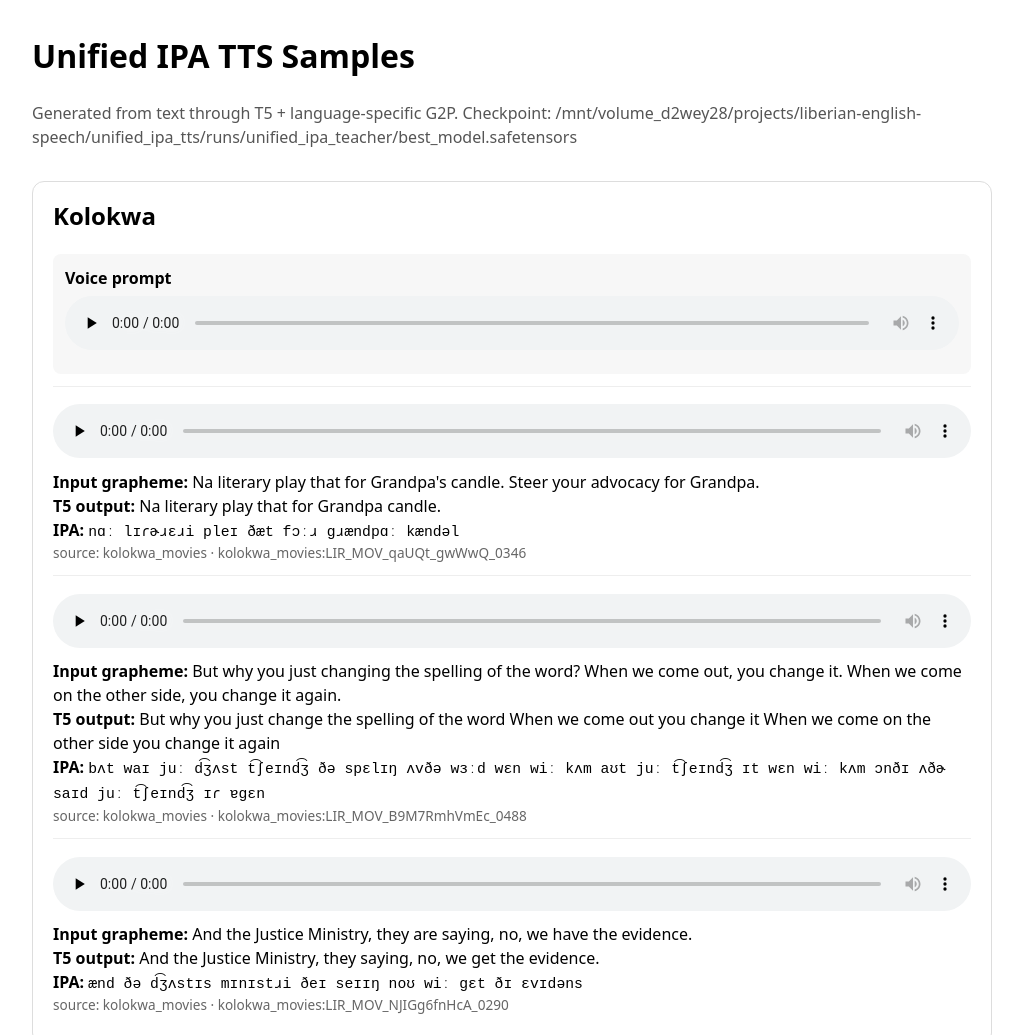
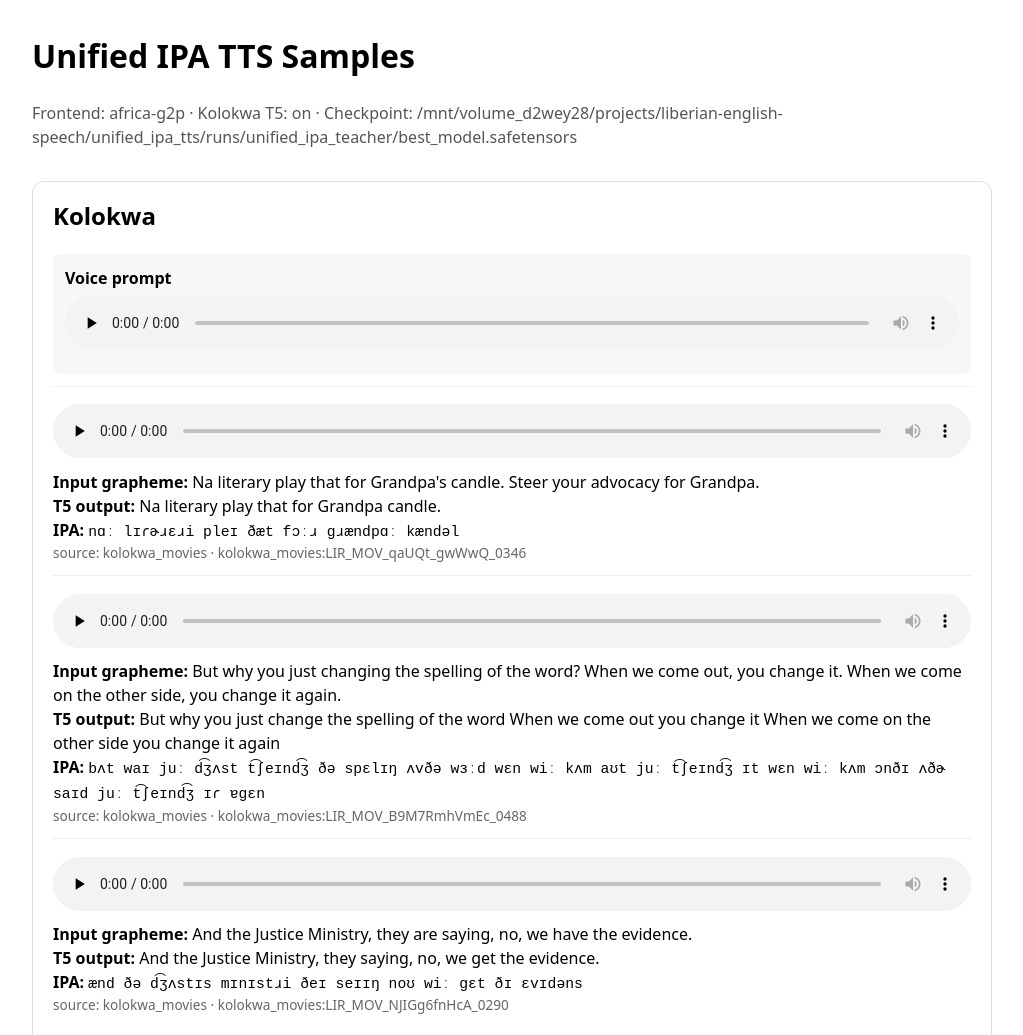
Before and after one commit to michsethowusu/liberia-unified-ipa-tts, a plain HTML site: page samples/africa_g2p_kolokwa_t5/index.html in a window 1280 px wide. Shown: the top 1035 px of the page, without its empty margins (128-1151 px from the left). Drawn offline with Linux system fonts and the light colour scheme.

Commit message:
Refresh africa-g2p sample page label

```diff
--- a/samples/africa_g2p_kolokwa_t5/index.html
+++ b/samples/africa_g2p_kolokwa_t5/index.html
@@ -9,7 +9,7 @@ code{font-size:.92rem;white-space:pre-wrap;word-break:break-word}
 .meta{color:#666;font-size:.85rem}.voice{background:#f7f7f7;padding:.75rem;border-radius:8px;margin-bottom:.75rem}
 .sub{color:#555;margin-bottom:2rem}</style></head><body>
 <h1>Unified IPA TTS Samples</h1>
-<div class="sub">Generated from text through T5 + language-specific G2P. Checkpoint: /mnt/volume_d2wey28/projects/liberian-english-speech/unified_ipa_tts/runs/unified_ipa_teacher/best_model.safetensors</div>
+<div class="sub">Frontend: africa-g2p · Kolokwa T5: on · Checkpoint: /mnt/volume_d2wey28/projects/liberian-english-speech/unified_ipa_tts/runs/unified_ipa_teacher/best_model.safetensors</div>
 <section><h2>kolokwa</h2>
 <div class="voice"><strong>Voice prompt</strong><audio controls preload="none" src="audio/kolokwa_voice.wav"></audio></div>
 <div class="item">
```
